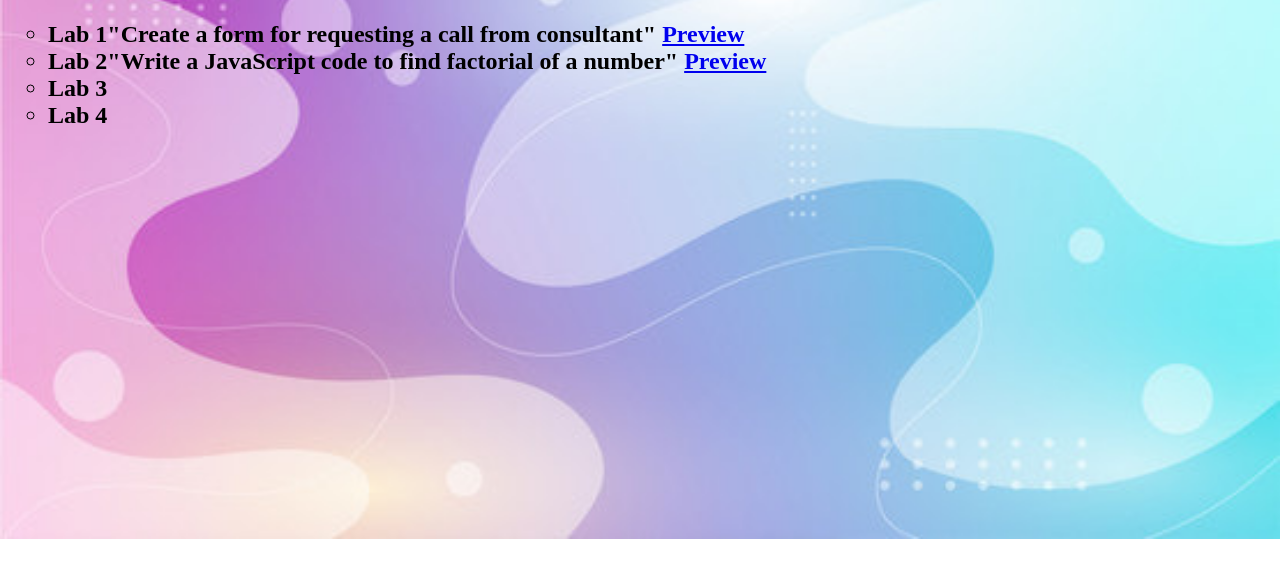
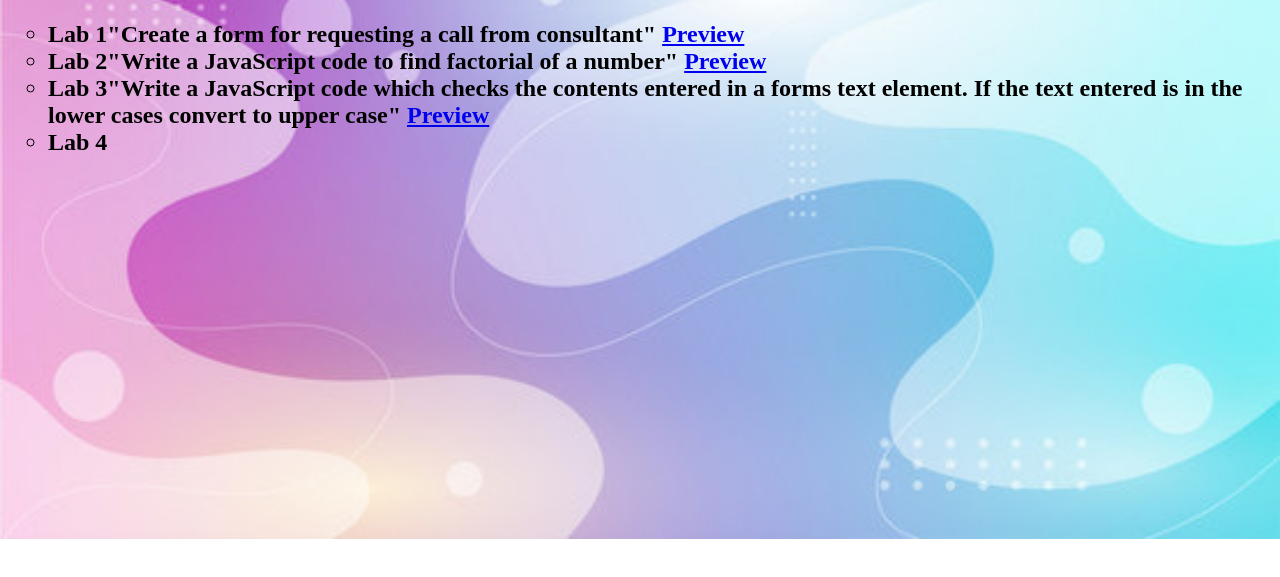
Before and after one commit to shubham-416/shubham-416.github.io, a plain HTML site: page Lab-Work.html in a window 1280 px wide. Shown: the part 61-638 px from the top of the page. Drawn offline with Linux system fonts and the light colour scheme.

Commit message:
Update Lab-Work.html

```diff
--- a/Lab-Work.html
+++ b/Lab-Work.html
@@ -29,8 +29,9 @@
             <li>Lab 2"Write a JavaScript code to find factorial of a number"
                 <a href="/factorial.md"> Preview </a></br>
             </li>
-            <li>Lab 3
-
+            <li>Lab 3"Write a JavaScript code which checks the contents entered in a forms text element.
+                      If the text entered is in the lower cases convert to upper case"
+                <a href="/Upper-case.html"> Preview </a></br>
             </li>
             <li>Lab 4
 
```
